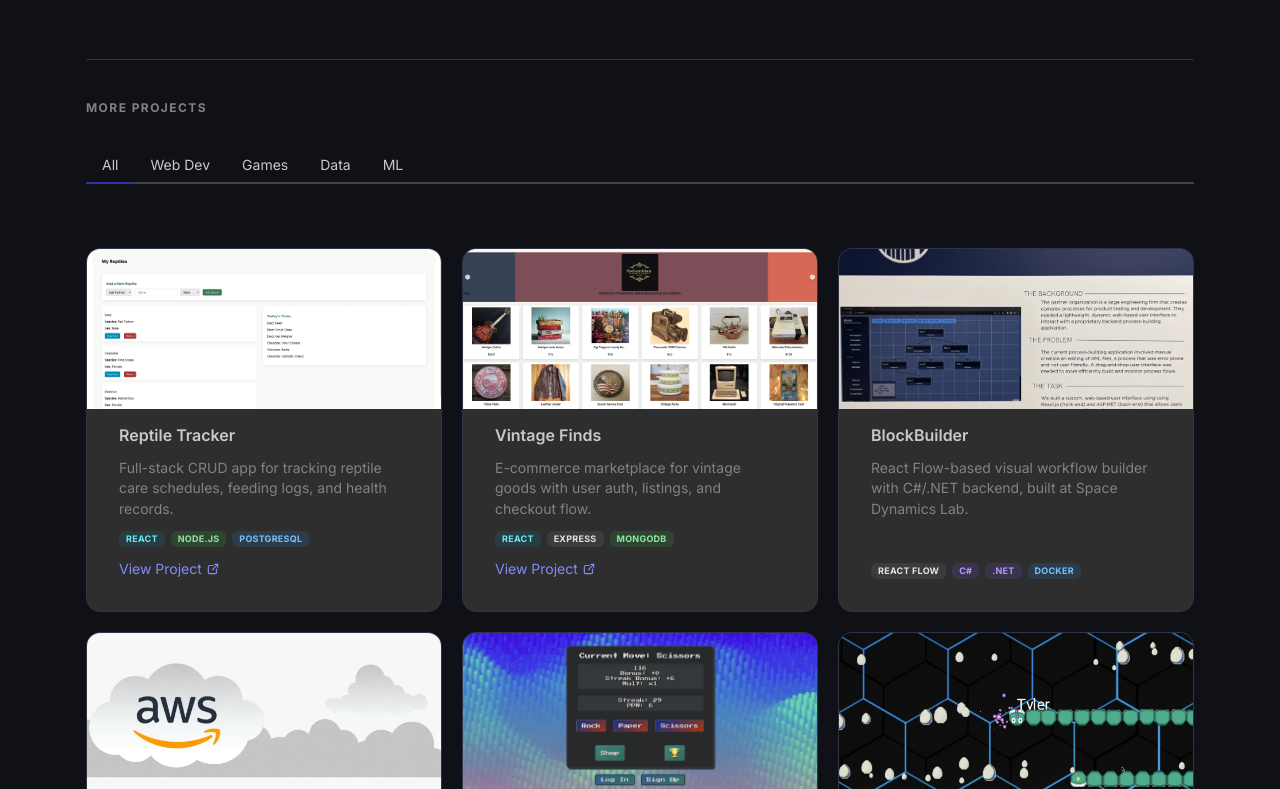
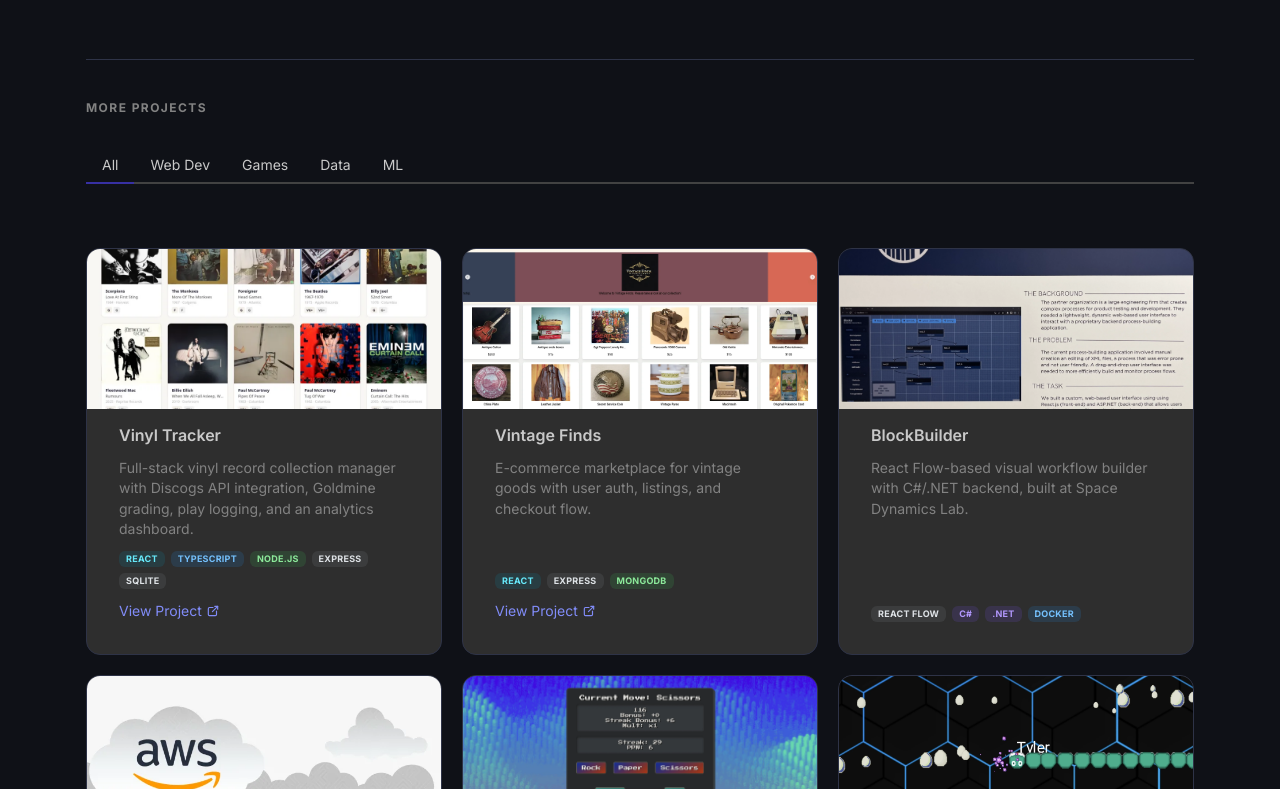
Before and after one commit to Tyler-Johnston/tyler-johnston.github.io, a React (Vite) app: page /#/projects in a window 1280 px wide. Shown: the part 1805-2594 px from the top of the page. Built offline with nearby package versions, Linux system fonts and the light colour scheme.

Commit message:
changed reptile tracker to vinyl tracker

```diff
--- a/src/data/imageAssets.ts
+++ b/src/data/imageAssets.ts
@@ -33,7 +33,7 @@ import fdCryptAchievements from '../../images/flashcard_dungeon/crpyt_achievemen
 // Other projects
 import blockbuilder from '../../images/other_projects/blockbuilder.webp';
 import aws from '../../images/other_projects/aws.webp';
-import reptiletracker from '../../images/other_projects/reptiletracker.webp';
+import vinyltracker from '../../images/other_projects/vinyltracker.webp';
 import vintagefinds from '../../images/other_projects/vintagefinds.webp';
 import rps from '../../images/other_projects/rps.webp';
 import snakegame from '../../images/other_projects/snakegame.webp';
@@ -78,7 +78,7 @@ export {
   fdCryptAchievements,
   blockbuilder,
   aws,
-  reptiletracker,
+  vinyltracker,
   vintagefinds,
   rps,
   snakegame,
--- a/src/data/projects.ts
+++ b/src/data/projects.ts
@@ -1,6 +1,6 @@
 import {
   fdLanding,
-  reptiletracker,
+  vinyltracker,
   vintagefinds,
   blockbuilder,
   aws,
@@ -52,7 +52,7 @@ export const flagshipProjects: FlagshipProject[] = [
     imageUrl: ppKing,
     techStack: ['C#', 'Godot 4', 'Python', 'Pandas', 'Monte Carlo'],
     achievements: [
-      'AI opponents run real poker math:pheval equity, draw detection (flush/OESD/gutshot), board wetness scoring, and SPR-based river commitment',
+      'AI opponents run real poker math: pheval equity, draw detection (flush/OESD/gutshot), board wetness scoring, and SPR-based river commitment',
       'Balance validated by a 288,000-hand Monte Carlo simulation pipeline across all 9×8 character pairings before each release',
       '9 opponents each driven by 25+ tunable stats that live-mutate via a 4-state tilt system:aggression, composure, and bluff frequency all shift under pressure',
       '32,768+ unique character sprites composed at runtime from layered expression, accessory, and time-of-day background sheets',
@@ -87,12 +87,12 @@ export const flagshipProjects: FlagshipProject[] = [
 export const projects: Project[] = [
   // Web Dev
   {
-    id: 'reptile-tracker',
-    title: 'Reptile Tracker',
-    description: 'Full-stack CRUD app for tracking reptile care schedules, feeding logs, and health records.',
-    imageUrl: reptiletracker,
-    projectUrl: 'https://github.com/Tyler-Johnston/Reptile-Tracker',
-    techStack: ['React', 'Node.js', 'PostgreSQL'],
+    id: 'vinyl-tracker',
+    title: 'Vinyl Tracker',
+    description: 'Full-stack vinyl record collection manager with Discogs API integration, Goldmine grading, play logging, and an analytics dashboard.',
+    imageUrl: vinyltracker,
+    projectUrl: 'https://github.com/Tyler-Johnston/Vinyl-Tracker',
+    techStack: ['React', 'TypeScript', 'Node.js', 'Express', 'SQLite'],
     category: 'webDev',
   },
   {
--- a/src/pages/projects/FlashcardDungeon.tsx
+++ b/src/pages/projects/FlashcardDungeon.tsx
@@ -297,7 +297,7 @@ export function FlashcardDungeon() {
           </Text>
           <Group gap="sm" mt={12} wrap="wrap">
             <Button
-              component="a" href="#" target="_blank"
+              component="a" href="https://flashcarddungeon.com" target="_blank"
               color="cyan" leftSection={<IconExternalLink size={16} />}
             >
               Try Web App
```
Also changed, not shown: src/Portfolio.tsx (+5 -5 lines), images/other_projects/reptiletracker.webp (deleted), images/other_projects/vinyltracker.webp (added).
